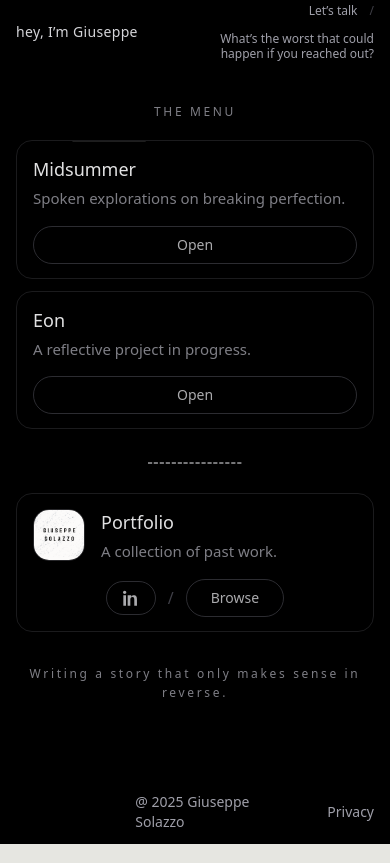
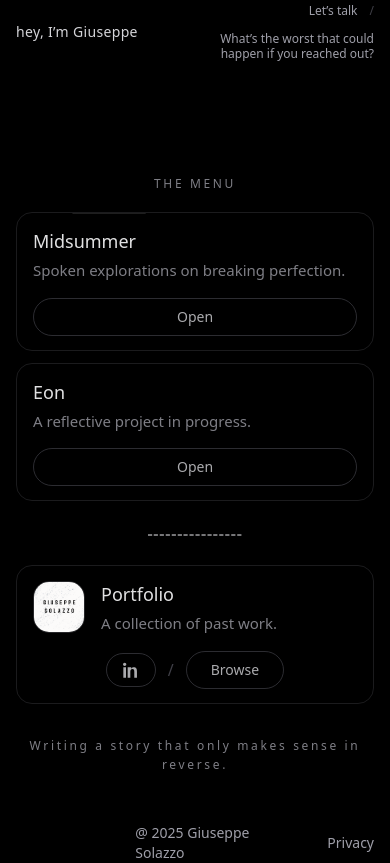
Before and after one commit to giosolazzo/personal-site, a Next.js app: page / in a window 390 px wide. Built offline with nearby package versions, Linux system fonts and the light colour scheme.

Commit message:
Fix footer pin + mobile viewport

```diff
--- a/src/app/layout.tsx
+++ b/src/app/layout.tsx
@@ -31,15 +31,14 @@ export default function RootLayout({ children }: { children: React.ReactNode })
   return (
     <html lang="en">
       <body
-        className={`${geistSans.variable} ${geistMono.variable} antialiased bg-black text-zinc-100 min-h-svh flex flex-col`}
+        className={`${geistSans.variable} ${geistMono.variable} antialiased bg-black text-zinc-100 min-h-dvh flex flex-col`}
       >
         <SiteHeader />
 
-        {/* main content fills remaining space */}
-        <div className="flex-1 flex flex-col">{children}</div>
+        {/* This is the key: content stretches, footer pins to bottom */}
+        <div className="flex-1">{children}</div>
 
         <SiteFooter />
-
         <Analytics />
         <SpeedInsights />
       </body>
--- a/src/app/page.tsx
+++ b/src/app/page.tsx
@@ -195,14 +195,10 @@ export default function Home() {
         }
       `}</style>
 
-<div
-  className={[
-    "mx-auto max-w-3xl",
-    "px-4 sm:px-6",
-    "flex-1",
-    "flex flex-col",
-  ].join(" ")}
->
+<div className="mx-auto max-w-3xl px-4 sm:px- flex flex-col py-10 sm:py-14">
+  {/* a bit lower on desktop */}
+  <div className="h-8 sm:h-5" />
+
         {/* Responsive spacer: puts content lower + more centered on mobile */}
         <div className="h-10 sm:h-14" />
 
--- a/src/components/SiteFooter.tsx
+++ b/src/components/SiteFooter.tsx
@@ -10,10 +10,12 @@ export default function SiteFooter() {
   return (
     <footer
       className={[
-        // ensure it renders above the fixed background
-        "relative z-10 text-zinc-400 h-16 mt-auto",
+        "relative z-10 text-zinc-400 mt-auto",
+        // keep your visual height, but allow safe-area padding
+        "h-16",
         isPortfolio ? "bg-transparent" : "bg-black",
       ].join(" ")}
+      style={{ paddingBottom: "env(safe-area-inset-bottom)" }}
     >
       <div className="mx-auto max-w-7xl px-4 sm:px-8 h-full grid grid-cols-3 items-center">
         <div />
```
